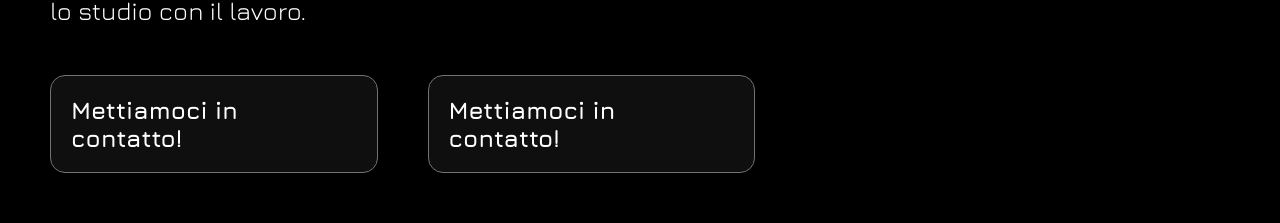
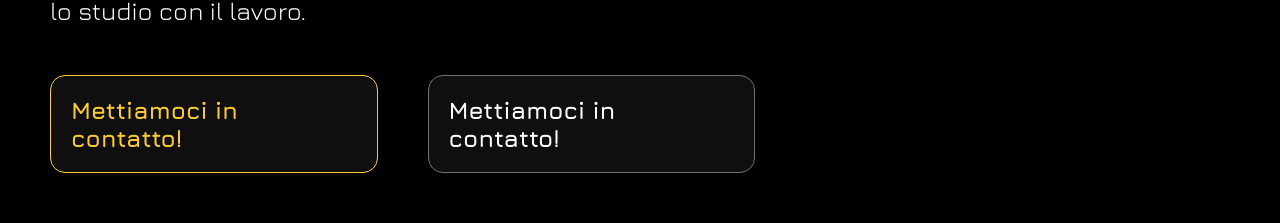
Before and after one commit to ale70029/portoflio_website, a React (Vite) app: page / in a window 1280 px wide. In both pictures the pointer is over the link 213 px from the left and 627 px from the top of the page. Shown: the part 503-726 px from the top of the page. Built offline with nearby package versions, Linux system fonts and the light colour scheme.

Commit message:
hover color for hero buttons

```diff
--- a/src/components/Hero/Hero.module.css
+++ b/src/components/Hero/Hero.module.css
@@ -50,6 +50,12 @@
         font-size: 24px;
         font-weight: bold;
         text-decoration: none;
+    }
+
+    a:hover{
+        color: var(--color0);
+        border: 1px solid var(--color0);
+
     }
 
 }
```
